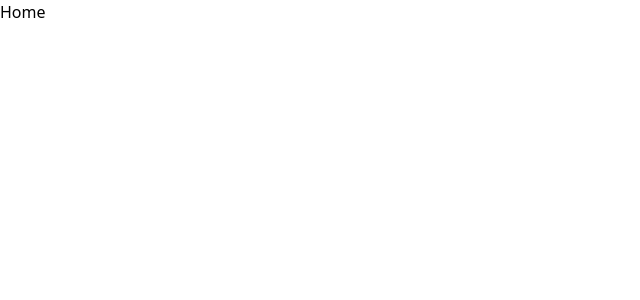
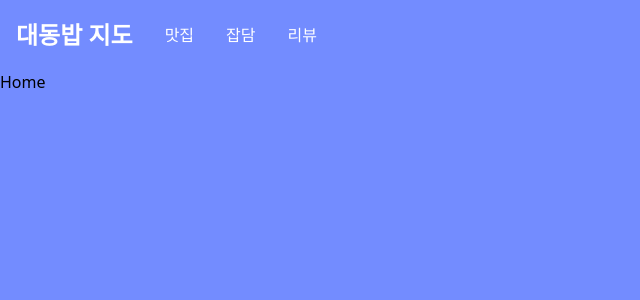
Before and after one commit to ICE0208/daedong-food-map, a Next.js app: page / in a window 1280 px wide. Shown: the top 300 px of the page, without its empty margins (0-640 px from the left). Built offline with nearby package versions, Linux system fonts and the light colour scheme.

Commit message:
feat: 페이지 이동 버튼 추가

```diff
--- /dev/null
+++ b/src/app/food-map/page.tsx
@@ -0,0 +1,3 @@
+export default function FoodMapPage() {
+  return "Food Map Page";
+}
--- a/src/app/layout.tsx
+++ b/src/app/layout.tsx
@@ -1,5 +1,6 @@
 import type { Metadata } from "next";
 import "./globals.css";
+import Header from "@/components/Header";
 
 export const metadata: Metadata = {
   title: "대동밥지도",
@@ -13,7 +14,10 @@ export default function RootLayout({
 }>) {
   return (
     <html lang="ko">
-      <body>{children}</body>
+      <body className="bg-jacksons-purple-400">
+        <Header />
+        {children}
+      </body>
     </html>
   );
 }
--- a/src/app/page.tsx
+++ b/src/app/page.tsx
@@ -1,9 +1,13 @@
+import Header from "@/components/Header";
+
 export default function Home() {
   return (
-    <main>
-      <div>
-        <h1>Home</h1>
-      </div>
-    </main>
+    <>
+      <main className="min-h-[2000px]">
+        <div>
+          <h1>Home</h1>
+        </div>
+      </main>
+    </>
   );
 }
--- /dev/null
+++ b/src/app/review/page.tsx
@@ -0,0 +1,3 @@
+export default function ReviewPage() {
+  return "Review Page";
+}
--- /dev/null
+++ b/src/app/talk/page.tsx
@@ -0,0 +1,3 @@
+export default function TalkPage() {
+  return "Talk Page";
+}
--- /dev/null
+++ b/src/components/Header.tsx
@@ -0,0 +1,41 @@
+"use client";
+
+import useScrollY from "@/hooks/useScrollY";
+import cls from "@/utils/cls";
+import Link from "next/link";
+import { useRouter } from "next/navigation";
+import SVGButton from "./SVGButton";
+
+const HEADER_HEIGHT = 70;
+
+export default function Header() {
+  const currentY = useScrollY();
+  const isScrolled = currentY > 0;
+
+  const router = useRouter();
+
+  const handleLogoClick = () => {
+    router.push("/");
+  };
+
+  return (
+    <div style={{ height: `${HEADER_HEIGHT}px` }}>
+      <div
+        className={cls(
+          "fixed flex w-full items-center gap-8 bg-white bg-opacity-0 px-4 text-white",
+          "transition-all duration-200 ease-in-out",
+          `${isScrolled && "bg-opacity-100 text-black "}`,
+        )}
+        style={{ height: `${HEADER_HEIGHT}px` }}
+      >
+        <button onClick={handleLogoClick} className="text-2xl font-extrabold">
+          대동밥 지도
+        </button>
+        <Link href="/food-map">맛집</Link>
+        <Link href="/talk">잡담</Link>
+        <Link href="/review">리뷰</Link>
+        {/* <SVGButton /> */}
+      </div>
+    </div>
+  );
+}
--- /dev/null
+++ b/src/components/SVGButton.tsx
@@ -0,0 +1,41 @@
+import React from "react";
+
+interface SVGButtonProps {
+  size?: number;
+  svg?: JSX.Element;
+  onClick?: () => void;
+}
+
+export default function SVGButton({
+  size = 4,
+  svg = DefaultSVG,
+  onClick = () => null,
+}: SVGButtonProps) {
+  const buttonStyle = {
+    width: `${size * 0.25}rem`,
+    height: `${size * 0.25}rem`,
+  };
+
+  return (
+    <button onClick={onClick} style={buttonStyle}>
+      {React.cloneElement(svg, { className: "h-full w-full" })}{" "}
+      {/* SVG에 클래스를 적용하여 크기 조절 */}
+    </button>
+  );
+}
+
+const DefaultSVG = (
+  <svg
+    xmlns="http://www.w3.org/2000/svg"
+    fill="none"
+    viewBox="0 0 24 24"
+    strokeWidth={1.5}
+    stroke="currentColor"
+  >
+    <path
+      strokeLinecap="round"
+      strokeLinejoin="round"
+      d="M18.364 18.364A9 9 0 0 0 5.636 5.636m12.728 12.728A9 9 0 0 1 5.636 5.636m12.728 12.728L5.636 5.636"
+    />
+  </svg>
+);
--- /dev/null
+++ b/src/hooks/useScrollY.ts
@@ -0,0 +1,20 @@
+import { useEffect, useState } from "react";
+
+export default function useScrollY() {
+  const [currentY, setCurrentY] = useState<number>(0);
+
+  const updateCurrentYState = () => {
+    setCurrentY(window.scrollY);
+  };
+
+  useEffect(() => {
+    updateCurrentYState();
+    window.addEventListener("scroll", updateCurrentYState);
+
+    return () => {
+      window.removeEventListener("scroll", updateCurrentYState);
+    };
+  }, []);
+
+  return currentY;
+}
--- /dev/null
+++ b/src/icons/userSVG.ts
@@ -0,0 +1 @@
+// const userSVG = ()
--- /dev/null
+++ b/src/utils/cls.ts
@@ -0,0 +1,3 @@
+export default function cls(...classNames: string[]) {
+  return classNames.join(" ");
+}
--- a/tailwind.config.ts
+++ b/tailwind.config.ts
@@ -13,6 +13,21 @@ const config: Config = {
         "gradient-conic":
           "conic-gradient(from 180deg at 50% 50%, var(--tw-gradient-stops))",
       },
+      colors: {
+        "jacksons-purple": {
+          "50": "#ecf2ff",
+          "100": "#dce8ff",
+          "200": "#c1d3ff",
+          "300": "#9bb5ff",
+          "400": "#738cff",
+          "500": "#5263ff",
+          "600": "#3337f8",
+          "700": "#2728db",
+          "800": "#2224b1",
+          "900": "#232786",
+          "950": "#151651",
+        },
+      },
     },
   },
   plugins: [],
```
